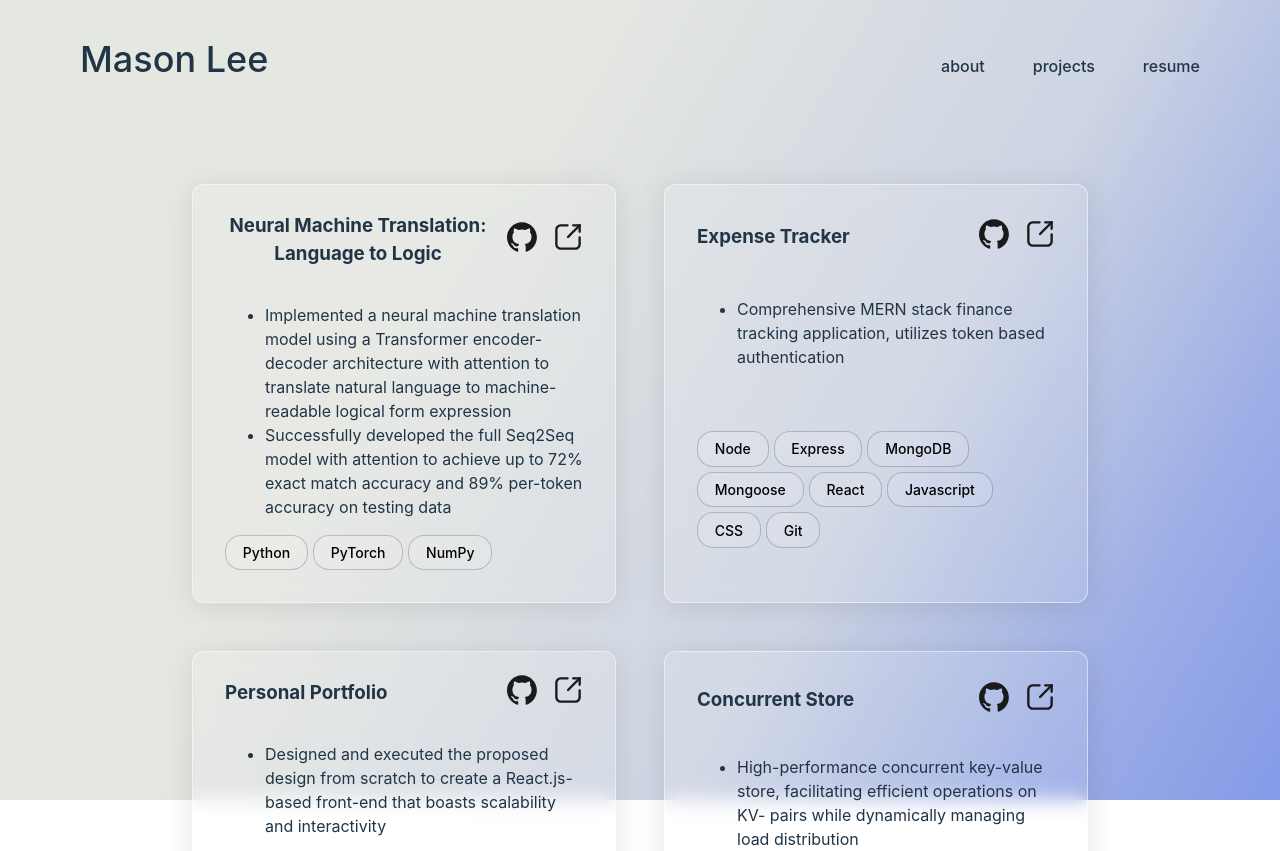
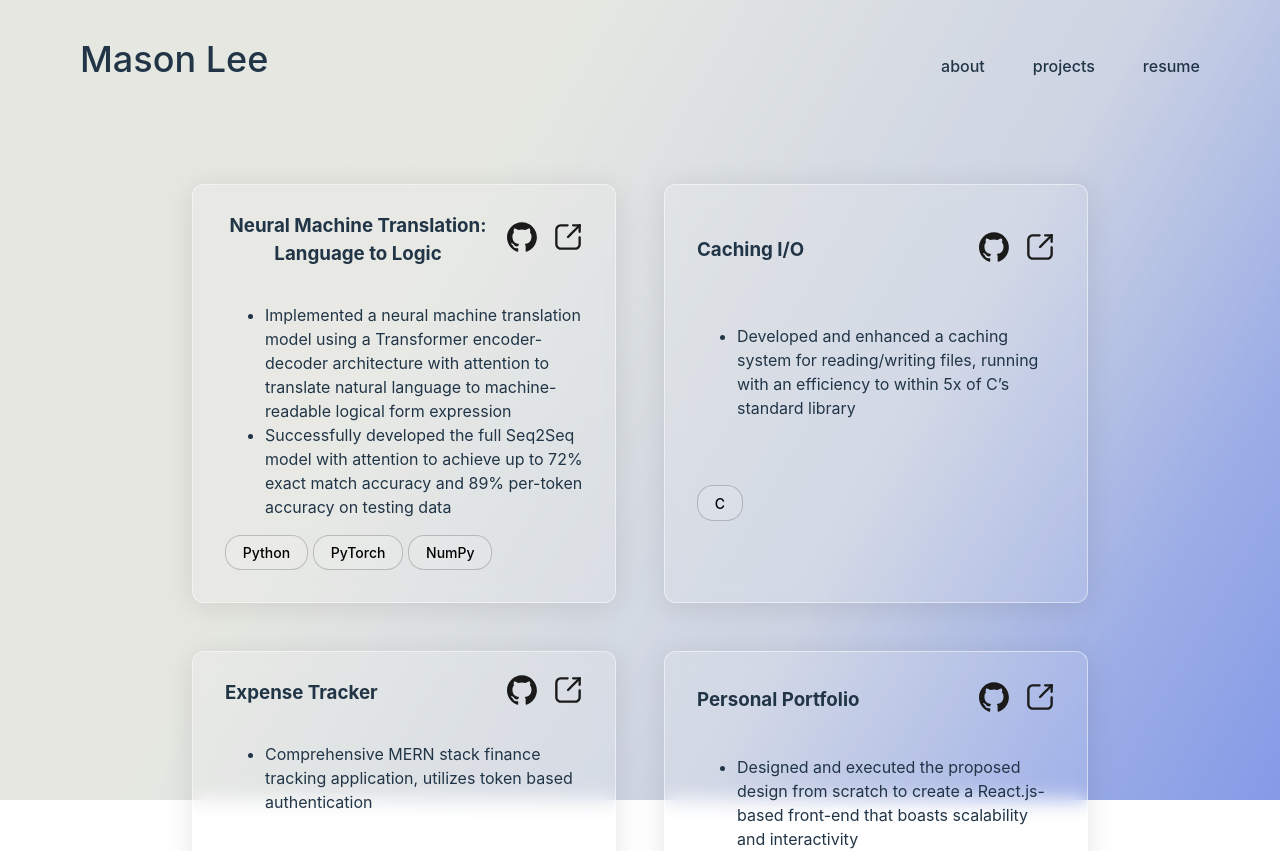
Before and after one commit to jhmlee/personal_website, a React (Vite) app: page /projects in a window 1280 px wide. Shown: the top 851 px of the page. Built offline with nearby package versions, Linux system fonts and the light colour scheme.

Commit message:
update proj

```diff
--- a/src/components/Projects.jsx
+++ b/src/components/Projects.jsx
@@ -13,6 +13,13 @@ const Projects = () => {
             per-token accuracy on testing data"],
             link: '',
             tags: ["Python", "PyTorch", "NumPy"],
+        },
+        {
+            title: "Caching I/O",
+            github: "https://github.com/jhmlee",
+            description: ["Developed and enhanced a caching system for reading/writing files, running with an efficiency to within 5x of C’s standard library"],
+            link: '',
+            tags: ["C"],
         },
         {
             title: "Expense Tracker",
```
